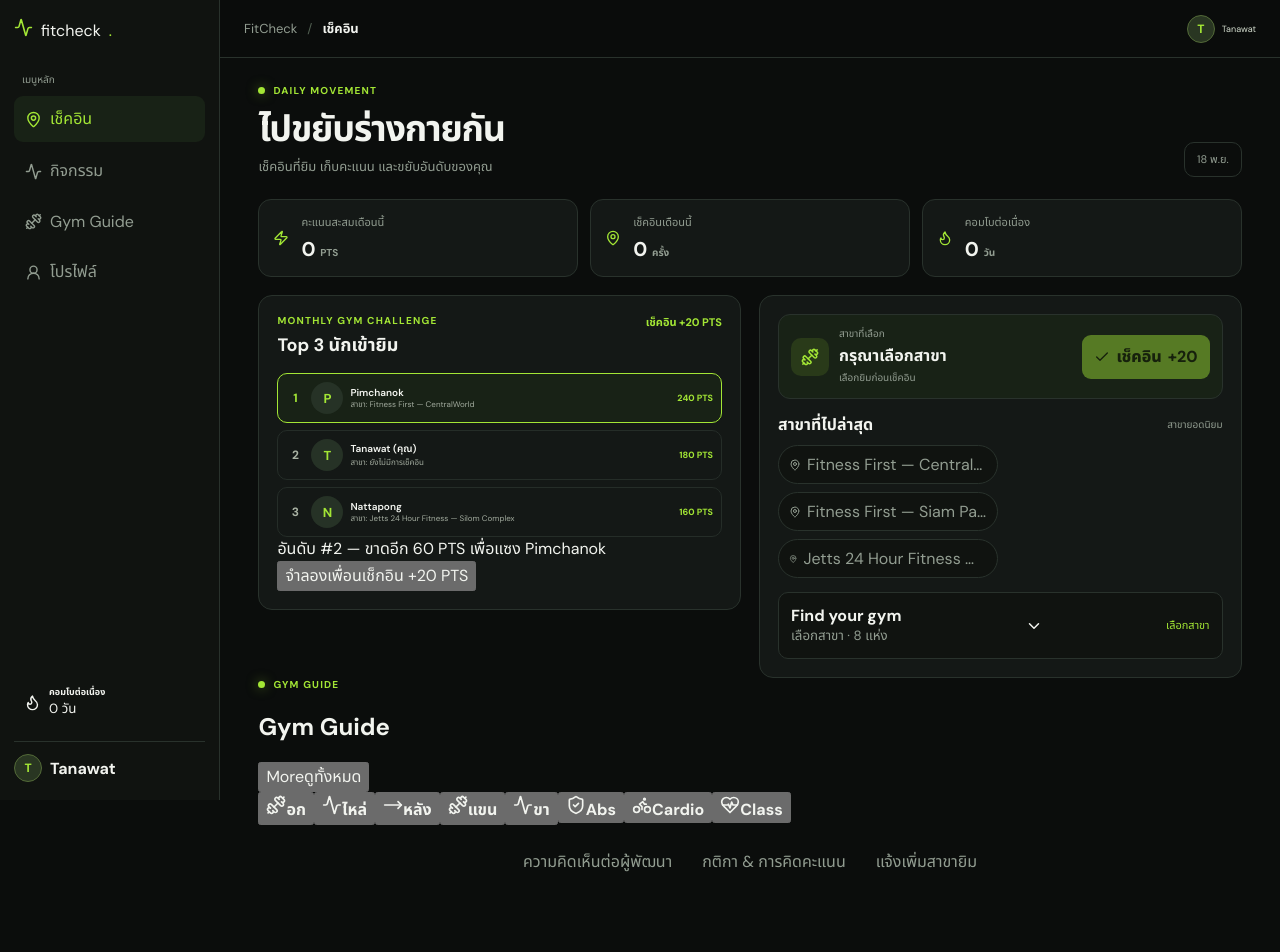
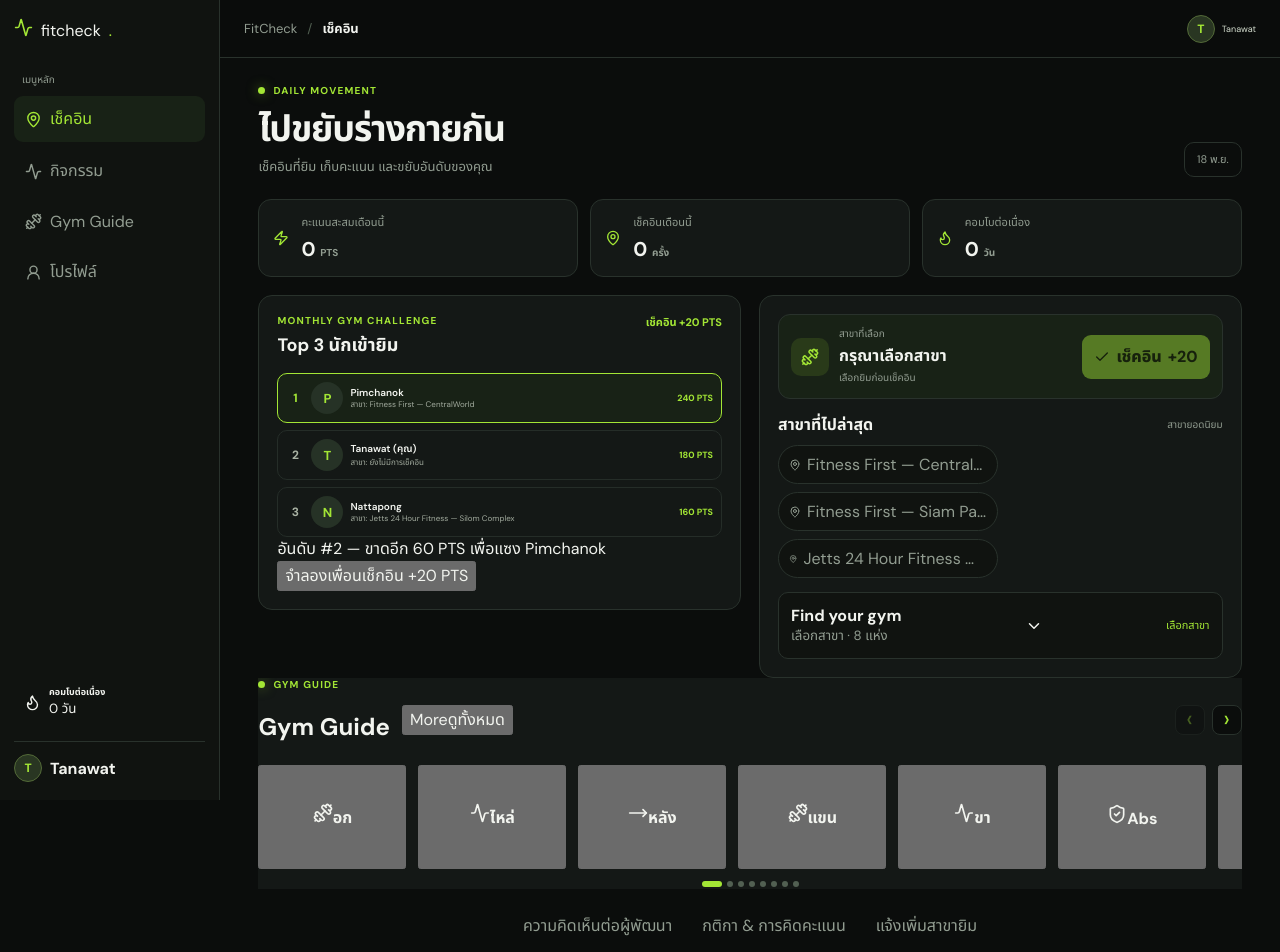
Before and after one commit to strongTWC/fitness-tracker, a React (Vite) app: page / in a window 1280 px wide. Shown: the top 952 px of the page. Before the commit the page ends 911 px from the top, so only its background shows below. Built offline with nearby package versions, Linux system fonts and the light colour scheme.

Commit message:
Add responsive Gym Guide carousel with snap scrolling and navigation

```diff
--- /dev/null
+++ b/src/guide-carousel.css
@@ -0,0 +1,173 @@
+.fit-guide {
+  --guide-card-width: 144px;
+  min-width: 0;
+  overflow: hidden;
+  background: #141816;
+}
+
+.fit-guide-heading {
+  min-width: 0;
+}
+
+.fit-guide-carousel-controls {
+  display: none;
+}
+
+.fit-guide-scroller.overflow-x-auto {
+  width: 100%;
+  min-width: 0;
+  overflow-x: auto;
+  overflow-y: hidden;
+  overscroll-behavior-inline: contain;
+  scroll-behavior: smooth;
+  scroll-snap-type: x mandatory;
+  scrollbar-width: none;
+  -webkit-overflow-scrolling: touch;
+}
+
+.fit-guide-scroller.overflow-x-auto::-webkit-scrollbar {
+  display: none;
+}
+
+.fit-guide-carousel-track {
+  display: flex !important;
+  width: max-content !important;
+  min-width: 100%;
+  align-items: stretch;
+  gap: 12px;
+  padding: 3px 2px 8px;
+}
+
+.fit-guide-carousel-track > .fit-guide-tile {
+  box-sizing: border-box;
+  width: var(--guide-card-width);
+  min-width: var(--guide-card-width);
+  max-width: var(--guide-card-width);
+  min-height: 104px;
+  height: auto;
+  max-height: none;
+  flex: 0 0 var(--guide-card-width) !important;
+  scroll-snap-align: start;
+  scroll-snap-stop: always;
+}
+
+.fit-guide-carousel-track > .fit-guide-tile b {
+  overflow: visible;
+  white-space: normal;
+  text-align: center;
+}
+
+.fit-guide.expanded .fit-guide-scroller,
+.fit-guide.expanded .fit-guide-scroller.overflow-x-auto {
+  overflow-x: auto;
+  overflow-y: hidden;
+}
+
+.fit-guide.expanded .fit-guide-carousel-track {
+  display: flex !important;
+  width: max-content !important;
+  grid-template-columns: none;
+}
+
+.fit-guide.expanded .fit-guide-carousel-track > .fit-guide-tile {
+  width: var(--guide-card-width);
+  min-height: 104px;
+  height: auto;
+}
+
+.fit-guide-carousel-indicators {
+  display: flex;
+  min-height: 15px;
+  align-items: center;
+  justify-content: center;
+  gap: 5px;
+  padding: 2px 0 0;
+}
+
+.fit-guide-carousel-dot {
+  width: 6px;
+  height: 6px;
+  padding: 0;
+  border: 0;
+  border-radius: 999px;
+  background: #526052;
+  cursor: pointer;
+  transition: width 180ms ease, background-color 180ms ease;
+}
+
+.fit-guide-carousel-dot.active {
+  width: 20px;
+  background: #a3e635;
+}
+
+@media (min-width: 768px) {
+  .fit-guide {
+    --guide-card-width: 148px;
+  }
+
+  .fit-guide-heading {
+    display: flex;
+    align-items: center;
+    justify-content: space-between;
+    gap: 12px;
+  }
+
+  .fit-guide-carousel-controls {
+    display: flex;
+    gap: 7px;
+    margin-left: auto;
+  }
+
+  .fit-guide-carousel-arrow {
+    display: grid;
+    width: 30px;
+    height: 30px;
+    place-items: center;
+    border: 1px solid #29322c;
+    border-radius: 8px;
+    background: #0b0d0c;
+    color: #a3e635;
+    cursor: pointer;
+  }
+
+  .fit-guide-carousel-arrow span {
+    margin-top: -3px;
+    font-size: 24px;
+    line-height: 1;
+  }
+
+  .fit-guide-carousel-arrow:disabled {
+    opacity: 0.35;
+    cursor: not-allowed;
+  }
+
+  .fit-guide-carousel-indicators {
+    min-height: 12px;
+  }
+}
+
+@media (max-width: 767px) {
+  .fit-guide {
+    --guide-card-width: clamp(132px, 38vw, 150px);
+  }
+
+  .fit-guide-heading {
+    align-items: center;
+  }
+
+  .fit-guide-carousel-track {
+    gap: 10px;
+  }
+
+  .fit-guide-carousel-track > .fit-guide-tile {
+    flex-basis: var(--guide-card-width) !important;
+    min-width: var(--guide-card-width);
+    max-width: var(--guide-card-width);
+  }
+}
+
+@media (prefers-reduced-motion: reduce) {
+  .fit-guide-scroller.overflow-x-auto {
+    scroll-behavior: auto;
+  }
+}
--- /dev/null
+++ b/src/guide-carousel.js
@@ -0,0 +1,98 @@
+const GUIDE_SELECTOR = '.fit-guide'
+
+function enhanceGuide(guide) {
+  if (guide.dataset.carouselReady === 'true') return
+
+  const scroller = guide.querySelector('.fit-guide-scroller')
+  const track = guide.querySelector('.fit-guide-grid')
+  const heading = guide.querySelector('.fit-guide-heading')
+  if (!scroller || !track || !heading) return
+
+  const cards = [...track.querySelectorAll('.fit-guide-tile')]
+  if (!cards.length) return
+
+  guide.dataset.carouselReady = 'true'
+  scroller.classList.add('overflow-x-auto', 'snap-x', 'snap-mandatory')
+  scroller.setAttribute('role', 'region')
+  scroller.setAttribute('aria-label', 'Gym Guide categories')
+  scroller.setAttribute('tabindex', '0')
+  track.classList.add('fit-guide-carousel-track')
+  cards.forEach((card) => card.classList.add('shrink-0', 'snap-start'))
+
+  const controls = document.createElement('div')
+  controls.className = 'fit-guide-carousel-controls'
+  controls.setAttribute('aria-label', 'Carousel navigation')
+
+  const previous = document.createElement('button')
+  previous.type = 'button'
+  previous.className = 'fit-guide-carousel-arrow'
+  previous.setAttribute('aria-label', 'Previous Gym Guide categories')
+  previous.innerHTML = '<span aria-hidden="true">‹</span>'
+
+  const next = document.createElement('button')
+  next.type = 'button'
+  next.className = 'fit-guide-carousel-arrow'
+  next.setAttribute('aria-label', 'Next Gym Guide categories')
+  next.innerHTML = '<span aria-hidden="true">›</span>'
+
+  controls.append(previous, next)
+  heading.append(controls)
+
+  const indicators = document.createElement('div')
+  indicators.className = 'fit-guide-carousel-indicators'
+  indicators.setAttribute('role', 'group')
+  indicators.setAttribute('aria-label', 'Choose Gym Guide category slide')
+
+  const dots = cards.map((card, index) => {
+    const dot = document.createElement('button')
+    dot.type = 'button'
+    dot.className = 'fit-guide-carousel-dot'
+    dot.setAttribute('aria-label', `Go to category ${index + 1}: ${card.textContent.trim()}`)
+    dot.addEventListener('click', () => card.scrollIntoView({ behavior: 'smooth', block: 'nearest', inline: 'start' }))
+    indicators.append(dot)
+    return dot
+  })
+  scroller.after(indicators)
+
+  function activeIndex() {
+    const left = scroller.getBoundingClientRect().left
+    return cards.reduce((bestIndex, card, index) => {
+      const distance = Math.abs(card.getBoundingClientRect().left - left)
+      const bestDistance = Math.abs(cards[bestIndex].getBoundingClientRect().left - left)
+      return distance < bestDistance ? index : bestIndex
+    }, 0)
+  }
+
+  function update() {
+    const active = activeIndex()
+    dots.forEach((dot, index) => {
+      const selected = index === active
+      dot.classList.toggle('active', selected)
+      if (selected) dot.setAttribute('aria-current', 'true')
+      else dot.removeAttribute('aria-current')
+    })
+    previous.disabled = scroller.scrollLeft <= 2
+    next.disabled = scroller.scrollLeft + scroller.clientWidth >= scroller.scrollWidth - 2
+  }
+
+  function scrollByCard(direction) {
+    const distance = cards[0].getBoundingClientRect().width + 12
+    scroller.scrollBy({ left: direction * distance, behavior: 'smooth' })
+  }
+
+  previous.addEventListener('click', () => scrollByCard(-1))
+  next.addEventListener('click', () => scrollByCard(1))
+  scroller.addEventListener('scroll', update, { passive: true })
+  window.addEventListener('resize', update)
+  requestAnimationFrame(update)
+}
+
+function enhanceAllGuides() {
+  document.querySelectorAll(GUIDE_SELECTOR).forEach(enhanceGuide)
+}
+
+enhanceAllGuides()
+new MutationObserver(enhanceAllGuides).observe(document.documentElement, {
+  childList: true,
+  subtree: true,
+})
--- a/src/main.jsx
+++ b/src/main.jsx
@@ -1,10 +1,12 @@
+import { createRoot } from 'react-dom/client'
 import React from 'react'
-import { createRoot } from 'react-dom/client'
 import App from './App.jsx'
 import './base.css'
 import './styles.css'
 import './profile-activity.css'
 import './combo-copy.css'
+import './guide-carousel.css'
+import './guide-carousel.js'
 
 createRoot(document.getElementById('root')).render(
   <React.StrictMode>
```
